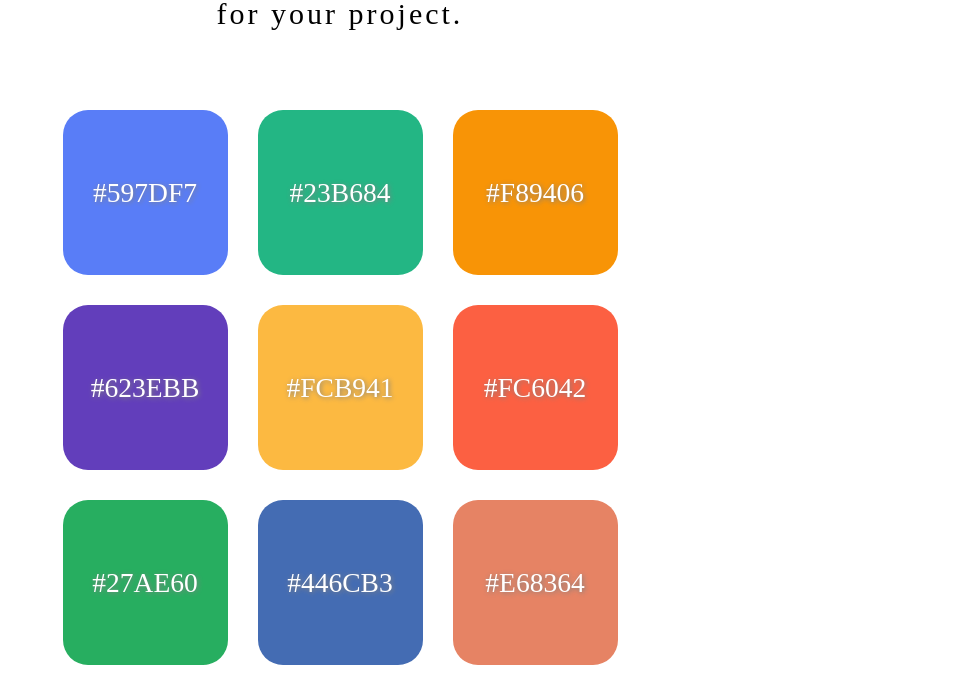
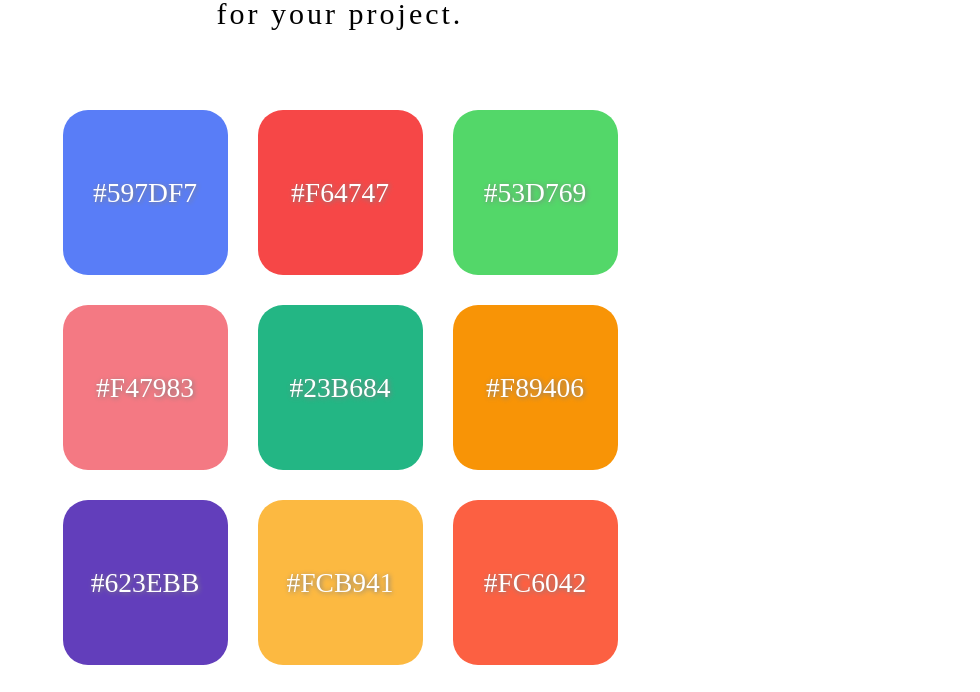
Before and after one commit to chalkworks/palatte, a plain HTML site: page index.html in a window 1280 px wide. Shown: the part 360-1052 px from the top of the page, without its empty margins (300-1280 px from the left). Drawn offline with nearby package versions, Linux system fonts and the light colour scheme; some packages are replaced by stand-ins of ours; a script that the page names is missing; a web font is replaced by a local one.

Commit message:
Add colors #3

```diff
--- a/index.html
+++ b/index.html
@@ -67,6 +67,15 @@
         <div class="row">
           <div class="col-xs-12 col-md-6 col-lg-4">
             <div class="color-box">#597DF7</div>
+          </div>
+          <div class="col-xs-12 col-md-6 col-lg-4">
+            <div class="color-box">#F64747</div>
+          </div>
+          <div class="col-xs-12 col-md-6 col-lg-4">
+            <div class="color-box">#53D769</div>
+          </div>
+          <div class="col-xs-12 col-md-6 col-lg-4">
+            <div class="color-box">#F47983</div>
           </div>
           <div class="col-xs-12 col-md-6 col-lg-4">
             <div class="color-box">#23B684</div>
```
